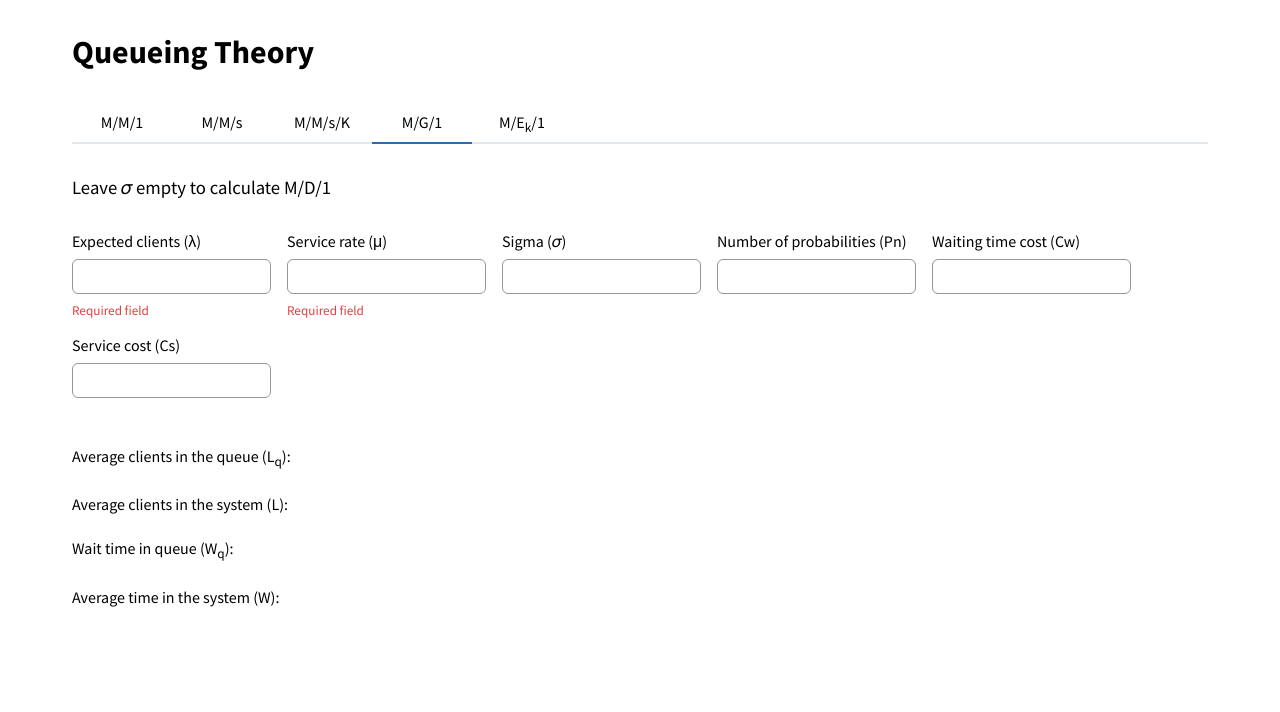
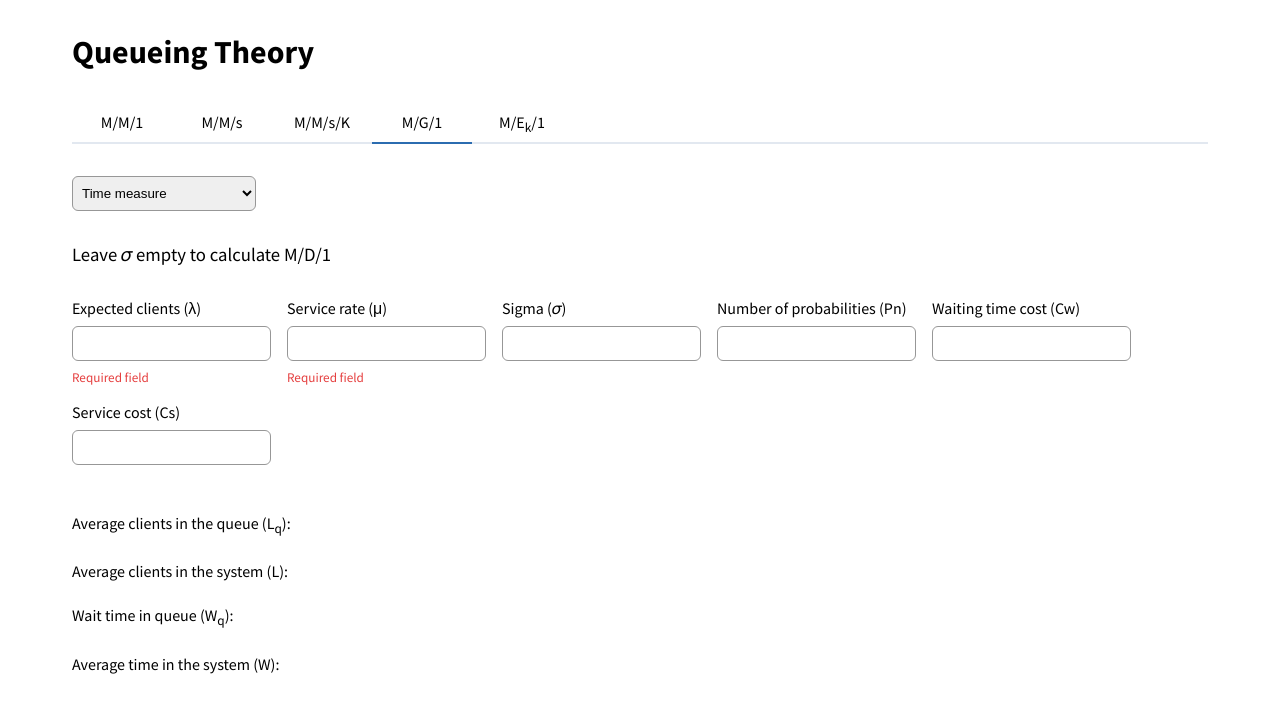
Before and after one commit to PedroRangelP/Queueing-Theory, a React app: page /Queueing-Theory/MG1 in a window 1280 px wide. Shown: the top 712 px of the page. Built offline with nearby package versions, Linux system fonts and the light colour scheme.

Commit message:
Time units

```diff
--- a/src/App.js
+++ b/src/App.js
@@ -1,4 +1,4 @@
-import React from 'react'
+import React, { useContext } from 'react'
 import { Routes, Route, Navigate } from 'react-router-dom'
 import './reset.css'
 import './styles.css'
@@ -9,8 +9,19 @@ import MMsK from './Pages/MMsK'
 import MG1 from './Pages/MG1'
 import MEk1 from './Pages/MEk1'
 
+import TimeSelect from './components/TimeSelect'
+import Selector from './components/Selector'
+import Layout from './components/Layout'
+import TimeContext from './store/time-context'
+
 const App = () => {
+    const timeCtx = useContext(TimeContext)
+
     return (
+        <Layout>
+            <h1 className='title'>Queueing Theory</h1>
+            <Selector />
+            <TimeSelect onSelect={(select) => timeCtx.setTimeUnit(select)} />
             <Routes>
                 <Route path='/' element={<Navigate replace to='/MM1' />} />
                 <Route path='/MM1' element={<MM1 />} />
@@ -19,6 +30,7 @@ const App = () => {
                 <Route path='/MG1' element={<MG1 />} />
                 <Route path='/MEk1' element={<MEk1 />} />
             </Routes>
+        </Layout>
     )
 }
 
--- a/src/components/MG1Form.js
+++ b/src/components/MG1Form.js
@@ -20,7 +20,7 @@ const MG1Form = ({ onChange }) => {
 
     return (
         <>
-            <h3>Leave 𝜎 empty to calculate M/D/1</h3>
+            <h3 className='secondary-title'>Leave 𝜎 empty to calculate M/D/1</h3>
             <form className='model-inputs'>
                 <Input
                     label='Expected clients (λ)'
--- a/src/components/Results.js
+++ b/src/components/Results.js
@@ -1,16 +1,21 @@
-import React from 'react'
+import React, { useContext } from 'react'
+
 import Probabilities from './Probabilities'
+import TimeContext from '../store/time-context'
 
 const Results = ({ data={} }) => {
+    const timeCtx = useContext(TimeContext)
+    const unit = timeCtx.timeUnit
+
     const { Lq, L, Wq, W, rho, lambda_e, totalCost, probabilities} = data
 
     return (
         <div className="results-container">
             <div className='results'>
-                <p>Average clients in the queue (L<sub>q</sub>): {Lq}</p>
-                <p>Average clients in the system (L): {L}</p>
-                <p>Wait time in queue (W<sub>q</sub>): {Wq}</p>
-                <p>Average time in the system (W): {W}</p>
+                <p>Average clients in the queue (L<sub>q</sub>): {Lq} { Lq && unit}</p>
+                <p>Average clients in the system (L): {L} {L && 'Clients'}</p>
+                <p>Wait time in queue (W<sub>q</sub>): {Wq} {Wq && unit}</p>
+                <p>Average time in the system (W): {W} {W && unit}</p>
                 {rho && <p>Rho (ρ): {rho}</p>}
                 {lambda_e && <p>Effective arrival rate (λ<sub>e</sub>): {lambda_e}</p>}
                 {totalCost && <p>Total cost (C<sub>T</sub>): {totalCost}</p>}
--- a/src/components/Selector.js
+++ b/src/components/Selector.js
@@ -1,5 +1,6 @@
 import React from 'react'
 import { NavLink } from 'react-router-dom'
+import TimeSelect from './TimeSelect'
 
 const Selector = () => {
     return (
--- /dev/null
+++ b/src/components/TimeSelect.js
@@ -0,0 +1,18 @@
+import React from 'react'
+
+const TimeSelect = ({ onSelect, value }) => {
+    const handleSelect = (event) => {
+        onSelect(event.target.value)
+    }
+
+    return (
+        <select name='time-select' className='time-select' value={value} onChange={handleSelect}>
+            <option value=''>Time measure</option>
+            <option value='seconds'>Seconds</option>
+            <option value='minutes'>Minutes</option>
+            <option value='hours'>Hours</option>
+        </select>
+    )
+}
+
+export default TimeSelect
--- a/src/index.js
+++ b/src/index.js
@@ -3,18 +3,15 @@ import { createRoot } from 'react-dom/client'
 import { BrowserRouter } from 'react-router-dom'
 
 import App from './App'
-import Selector from './components/Selector'
-import Layout from './components/Layout'
+import { TimeContextProvider } from './store/time-context'
 
 const rootElement = document.getElementById('root')
 const root = createRoot(rootElement)
 
 root.render(
-    <BrowserRouter basename='/Queueing-Theory'>
-        <Layout>
-            <h1 className='title'>Queueing Theory</h1>
-            <Selector />
+    <TimeContextProvider>
+        <BrowserRouter basename='/Queueing-Theory'>
             <App />
-        </Layout>
-    </BrowserRouter>
+        </BrowserRouter>
+    </TimeContextProvider>
 )
--- /dev/null
+++ b/src/store/time-context.js
@@ -0,0 +1,24 @@
+import React, { useState } from 'react'
+
+
+const TimeContext = React.createContext({
+    timeUnit: '',
+    setTimeUnit: () => {}
+})
+
+export const TimeContextProvider = (props) => {
+    const [timeUnit, setTimeUnit] = useState('')
+
+    const contextValue = {
+        timeUnit,
+        setTimeUnit
+    }
+
+    return (
+        <TimeContext.Provider value={contextValue}>
+            {props.children}
+        </TimeContext.Provider>
+    )
+}
+
+export default TimeContext
--- a/src/styles.css
+++ b/src/styles.css
@@ -14,6 +14,19 @@ body {
 .title {
     margin: 2rem 0;
     font-weight: bold;
+}
+
+.time-select {
+    height: 35px;
+    padding: 5px;
+    max-width: 184.4px;
+    width: 100%;
+    border-radius: 6px;
+    border: 1px solid var(--gray);
+}
+
+.secondary-title {
+    margin: 2rem 0;
 }
 
 .selector {
```
Lines whose indentation alone changed are shown as unchanged.
